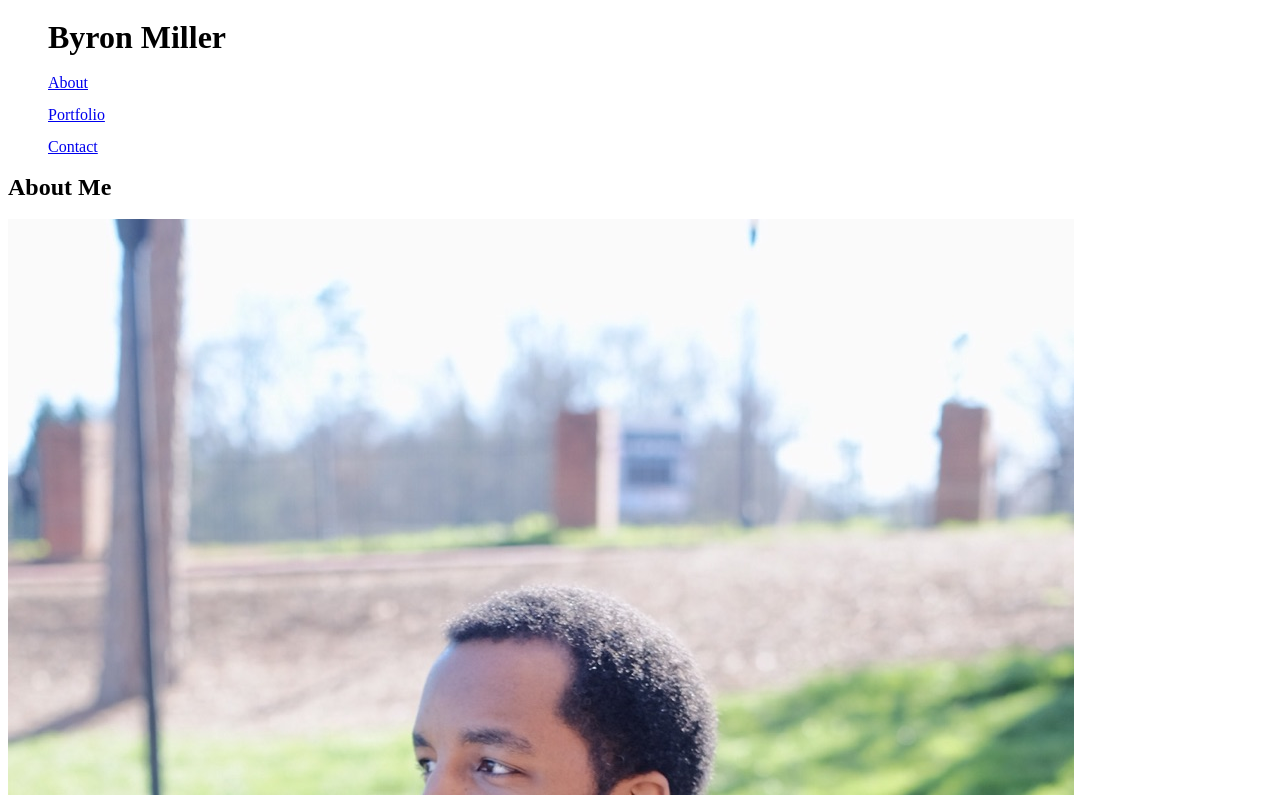
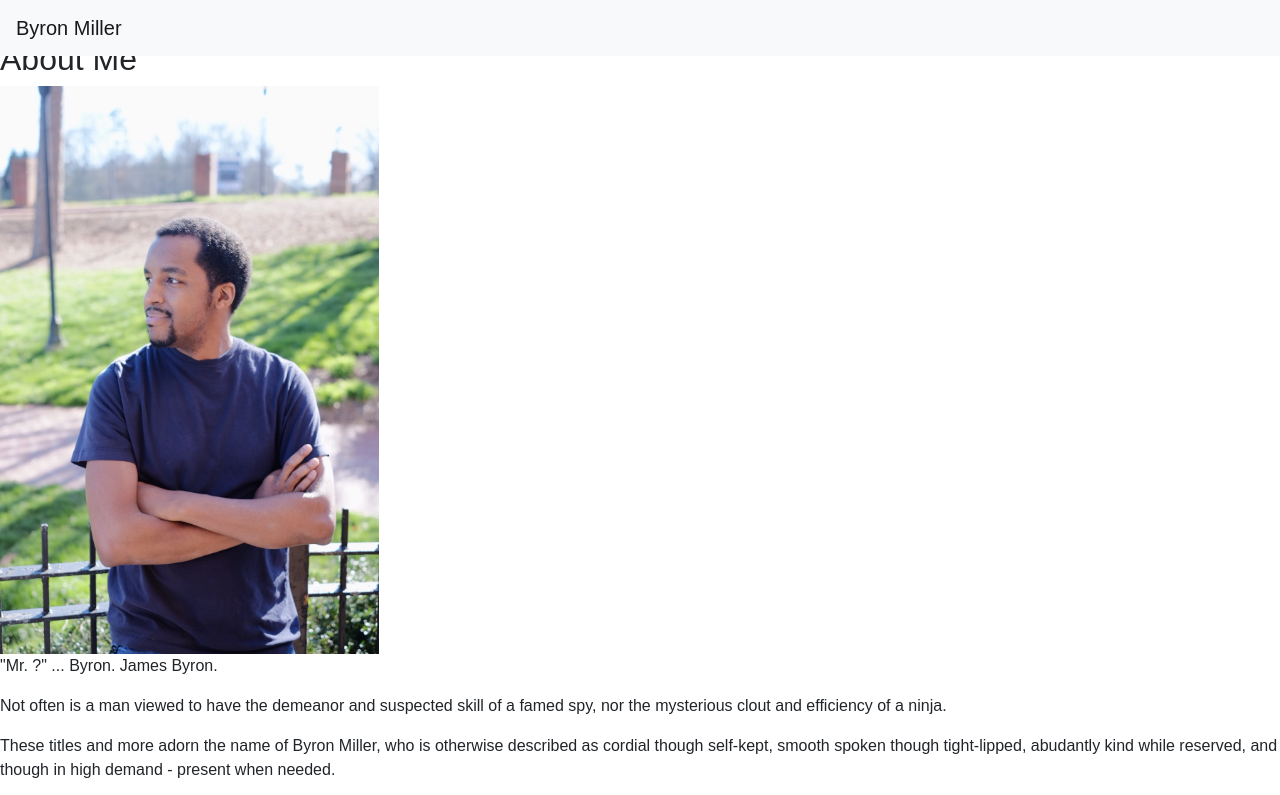
Before and after one commit to dashinja/BP-Old, a plain HTML site: page index.html in a window 1280 px wide. Shown: the top 795 px of the page. Drawn offline with nearby package versions, Linux system fonts and the light colour scheme.

Commit message:
Play with CSS in Bootstrap

```diff
--- a/assets/css/style.css
+++ b/assets/css/style.css
@@ -0,0 +1,36 @@
+body {
+    position: absolute;
+    top: 0;
+    margin: 0;
+    font:   #777777;
+    font-family: 'Arial', 'Helvetica Neue', Helvetica, sans-serif;
+
+}
+
+
+/*==============================================
+Header & Footer
+==============================================*/
+
+/*.nav-header {
+    background-color: #ffffff;
+    position: absolute;
+    top: 0;
+    width: 100%;
+    height: 100px;
+    border-color: #cccccc;
+    font-family: 'Georgia', Times, Times New Roman, serif;
+
+
+}*/
+
+
+
+
+.footer {
+    background-color: #666666;
+    position: relative;
+    bottom: 0;
+    width: 100%;
+    height: 75px;
+}
--- a/index.html
+++ b/index.html
@@ -6,25 +6,33 @@
 	<title>Byron Miller - About Me</title>
 	<meta name="viewport" content="width=device-width, initial-scale=1">
 	<link rel="stylesheet" type="text/css" media="screen" href="assets/css/reset.css" />
+	<link rel="stylesheet" href="https://stackpath.bootstrapcdn.com/bootstrap/4.1.1/css/bootstrap.min.css"
+	integrity="sha384-WskhaSGFgHYWDcbwN70/dfYBj47jz9qbsMId/iRN3ewGhXQFZCSftd1LZCfmhktB" crossorigin="anonymous">
 	<link rel="stylesheet" type="text/css" media="screen" href="assets/css/style.css" />
 	<!--<script src="main.js"></script>-->
 </head>
 
 <body>
-	<header class="nav nav-header">
-		<figure class="box box-header"><h1>Byron Miller</h1></figure>
-		<a href="#"><figure class="nav nav-header-link">About</figure></a>
-		<a href="portfolio.html"><figure class="nav nav-header-link">Portfolio</figure></a>
-		<a href="contact.html"><figure class="nav nav-header-link">Contact</figure></a>
 
-	</header>
+	<!--Fixed Top: Placement-->
+	<nav class="navbar fixed-top navbar-light bg-light">
+			<a class="navbar-brand" href="#">Byron Miller</a>
+	</nav>
+
+	<nav class="nav justify-content-end">
+			<a class="nav-link active" href="#">About</a>
+			<a class="nav-link" href="portfolio.html">Portfolio</a>
+			<a class="nav-link" href="contact.html">Contact</a>
+	</nav>
+
+
 
 	<main class="page-body">
 		<div class="page-focus">
 			<section class="title-section main-content"><h2>About Me</h2></section>
 				<div class="dividing-line"></div>
 				<div class="main-content">
-					<img src="assets/images/onthedock.jpg" alt="On DFPH Loading Dock">
+					<img src="assets/images/onthedock.jpg" alt="On DFPH Loading Dock" height="568px" width="379px">
 					<p>"Mr. ?" ... Byron. James Byron.</p>
 					<p>Not often is a man viewed to have the demeanor
 							and suspected skill of a famed spy, nor the mysterious
@@ -82,7 +90,7 @@
 			</div><!--end /.page-focus-->
 	</main><!--end /.page-body-->
 
-	<footer></footer>
+	<footer class="footer"></footer>
 </body>
 
 </html>
```
